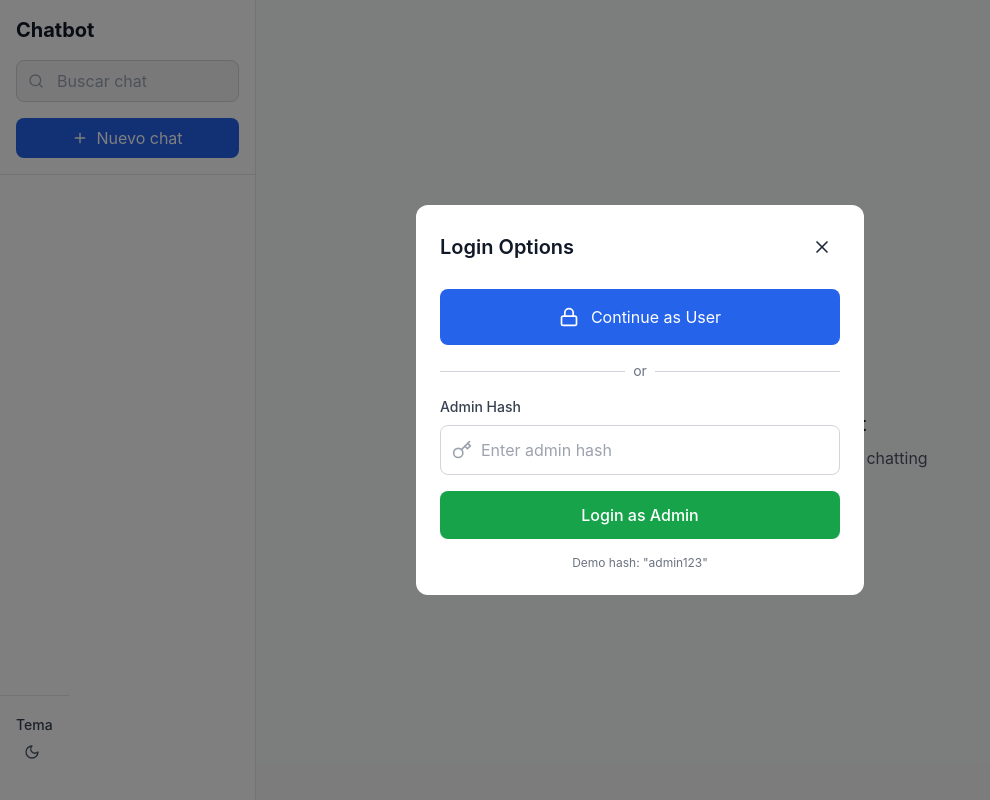
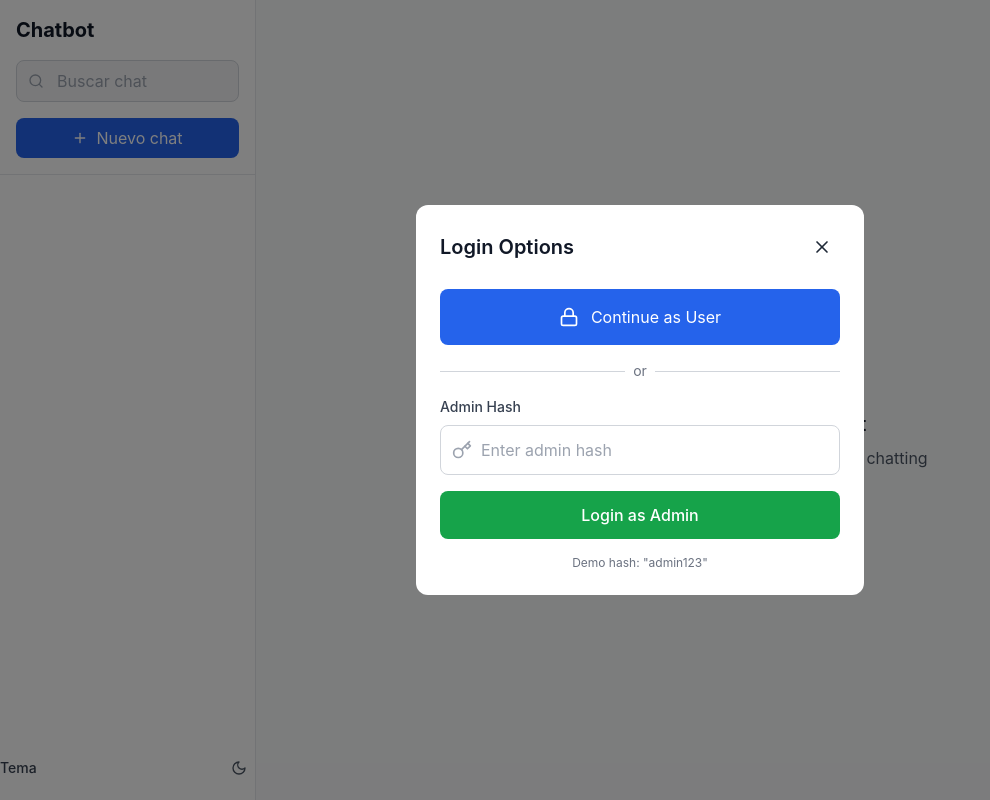
Before and after one commit to Kevinsansuor/chatbot-ui, a React (Vite) app: page / in a window 1280 px wide. Shown: the whole page, without its empty margins (0-990 px from the left). Built offline with nearby package versions, Linux system fonts and the light colour scheme.

Commit message:
Reorganize theme section above user

```diff
--- a/src/components/Sidebar.tsx
+++ b/src/components/Sidebar.tsx
@@ -174,11 +174,12 @@ export const Sidebar: React.FC<SidebarProps> = ({
         />
       )}
         <div className="flex items-center justify-between mb-4">
-      <div className="p-4 border-t border-gray-200 dark:border-gray-700">
-          <span className="text-sm font-medium text-gray-700 dark:text-gray-300">
-            Tema
-          </span>
-          <div className="flex items-center gap-2">
+        {/* Theme Section */}
+        <div className="w-full">
+          <div className="flex items-center justify-between w-full">
+            <span className="text-sm font-medium text-gray-700 dark:text-gray-300">
+              Tema
+            </span>
             <button
               onClick={onThemeToggle}
               className="p-2 hover:bg-gray-100 dark:hover:bg-gray-800 rounded-lg transition-colors"
@@ -192,6 +193,7 @@ export const Sidebar: React.FC<SidebarProps> = ({
           </div>
         </div>
 
+        {/* User Section */}
         {user && (
           <div className="flex items-center gap-3">
             <img
```
